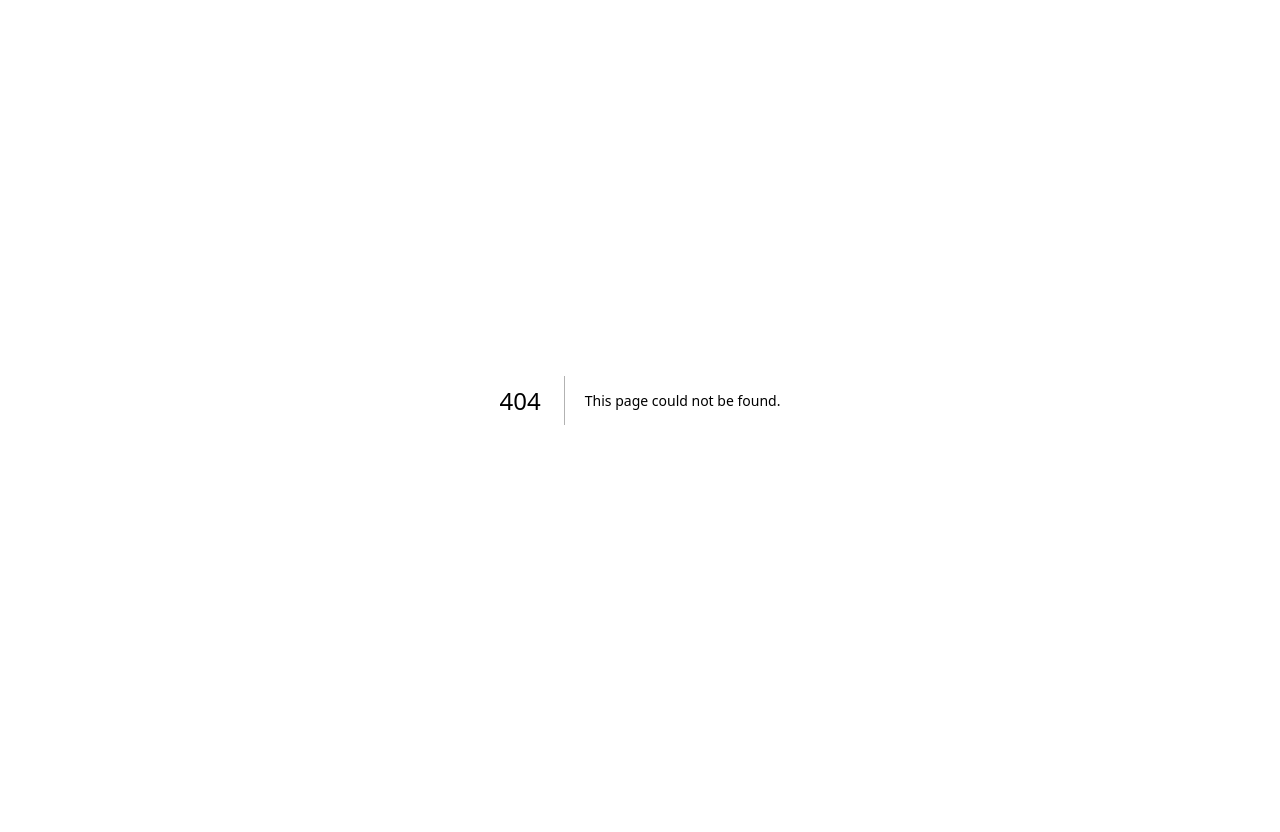
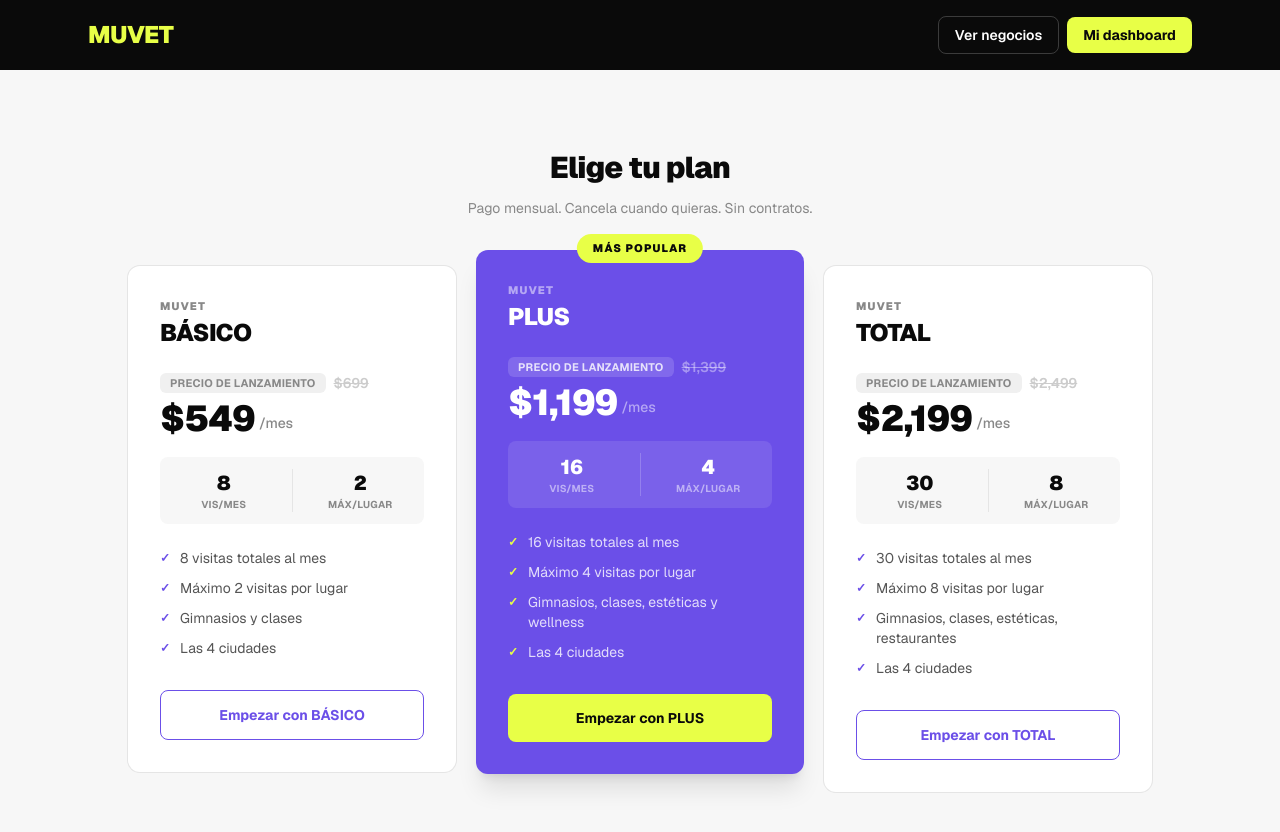
Before and after one commit to Onceoncemkt/muve, a Next.js app in the folder agencia-reports/muve/: page /planes in a window 1280 px wide. Before the commit this address had no page. Shown: the top 832 px of the page. Before the commit the page ends 800 px from the top, so only its background shows below. Built offline with nearby package versions, Linux system fonts and the light colour scheme.

Commit message:
fix: corregir navegación de membresía y acceso público a explorar
Co-Authored-By: Oz <oz-agent@warp.dev>

```diff
--- a/agencia-reports/muve/src/app/(usuario)/dashboard/page.tsx
+++ b/agencia-reports/muve/src/app/(usuario)/dashboard/page.tsx
@@ -87,7 +87,7 @@ export default async function DashboardPage({
               Tu cuenta está lista. Activa tu membresía para empezar.
             </p>
             <Link
-              href="/#planes"
+              href="/planes"
               className="shrink-0 rounded-lg bg-[#0A0A0A] px-4 py-1.5 text-xs font-bold text-[#E8FF47] hover:bg-[#222] transition-colors"
             >
               Ver planes
@@ -175,7 +175,7 @@ export default async function DashboardPage({
       ) : (
         <div className="mt-4 px-4">
           <Link
-            href="/#planes"
+            href="/planes"
             className="flex w-full items-center justify-center rounded-lg bg-[#6B4FE8] py-4 text-sm font-bold text-white transition-colors hover:bg-[#5a3fd6]"
           >
             Activar membresía
--- /dev/null
+++ b/agencia-reports/muve/src/app/planes/page.tsx
@@ -0,0 +1,38 @@
+import Link from 'next/link'
+import PlanesPrecios from '@/components/PlanesPrecios'
+
+export default function PlanesPage() {
+  const priceIds = {
+    basico: process.env.STRIPE_PRICE_ID_BASICO ?? 'price_1TPWhLRzNt1SyOBv8EYKsGGP',
+    plus: process.env.STRIPE_PRICE_ID_PLUS ?? 'price_1TPS4eRzNt1SyOBv47steWqz',
+    total: process.env.STRIPE_PRICE_ID_TOTAL ?? 'price_1TPWhgRzNt1SyOBvrA0F50v1',
+  }
+
+  return (
+    <div className="min-h-screen bg-[#F7F7F7]">
+      <header className="sticky top-0 z-30 bg-[#0A0A0A]">
+        <div className="mx-auto flex max-w-6xl items-center justify-between px-6 py-4">
+          <Link href="/" className="text-2xl font-black tracking-tight text-[#E8FF47]">
+            MUVET
+          </Link>
+          <div className="flex items-center gap-2">
+            <Link
+              href="/explorar"
+              className="rounded-lg border border-white/20 px-4 py-2 text-sm font-semibold text-white transition-colors hover:border-white/50"
+            >
+              Ver negocios
+            </Link>
+            <Link
+              href="/dashboard"
+              className="rounded-lg bg-[#E8FF47] px-4 py-2 text-sm font-bold text-[#0A0A0A] hover:bg-white transition-colors"
+            >
+              Mi dashboard
+            </Link>
+          </div>
+        </div>
+      </header>
+
+      <PlanesPrecios priceIds={priceIds} />
+    </div>
+  )
+}
--- a/agencia-reports/muve/src/middleware.ts
+++ b/agencia-reports/muve/src/middleware.ts
@@ -1,7 +1,7 @@
 import { createServerClient } from '@supabase/ssr'
 import { NextResponse, type NextRequest } from 'next/server'
 
-const RUTAS_PROTEGIDAS = ['/dashboard', '/explorar', '/historial', '/validar', '/negocio', '/admin']
+const RUTAS_PROTEGIDAS = ['/dashboard', '/historial', '/validar', '/negocio', '/admin']
 const RUTAS_AUTH = ['/login', '/registro']
 
 function startsWithRoute(pathname: string, route: string): boolean {
```
